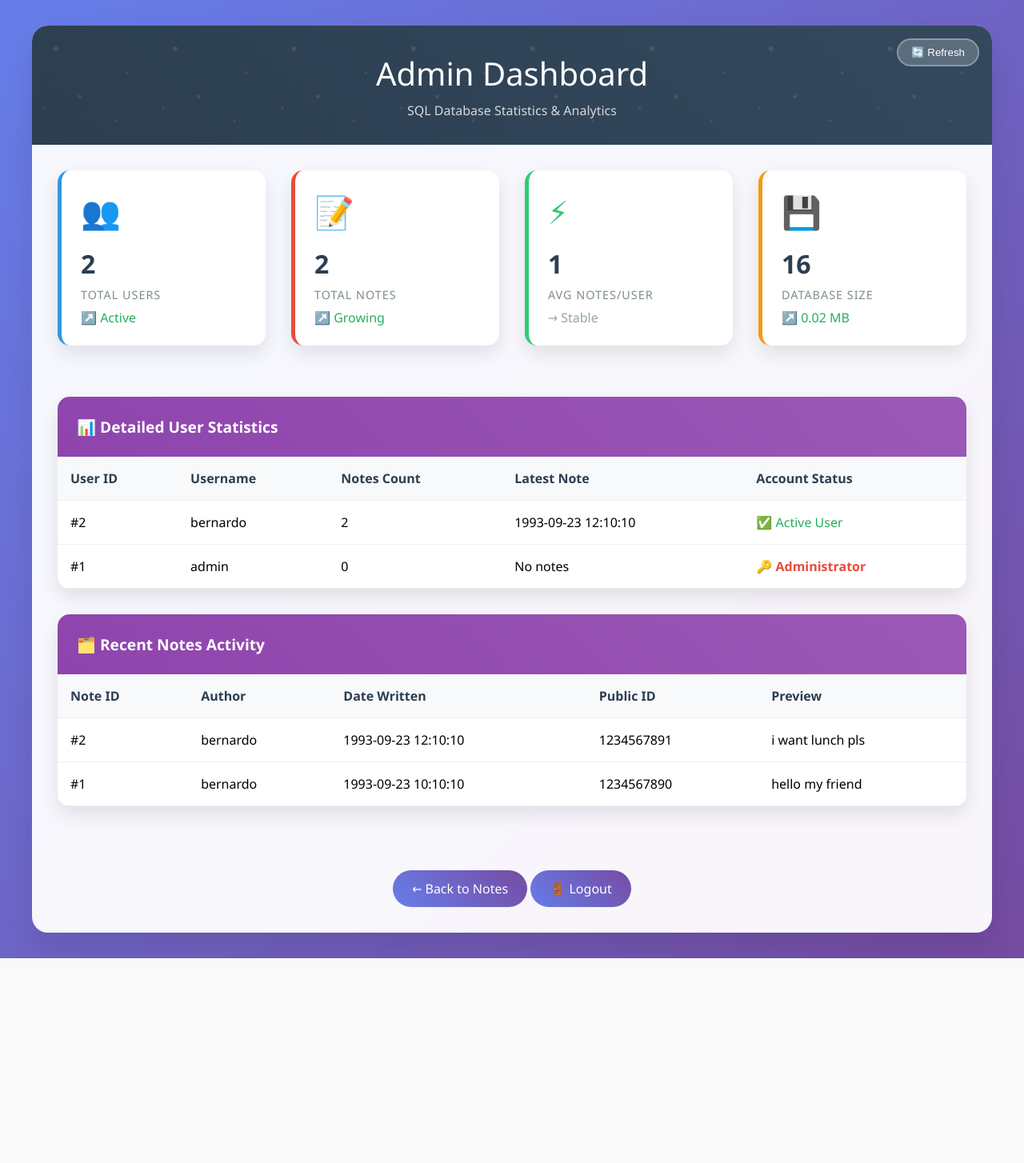
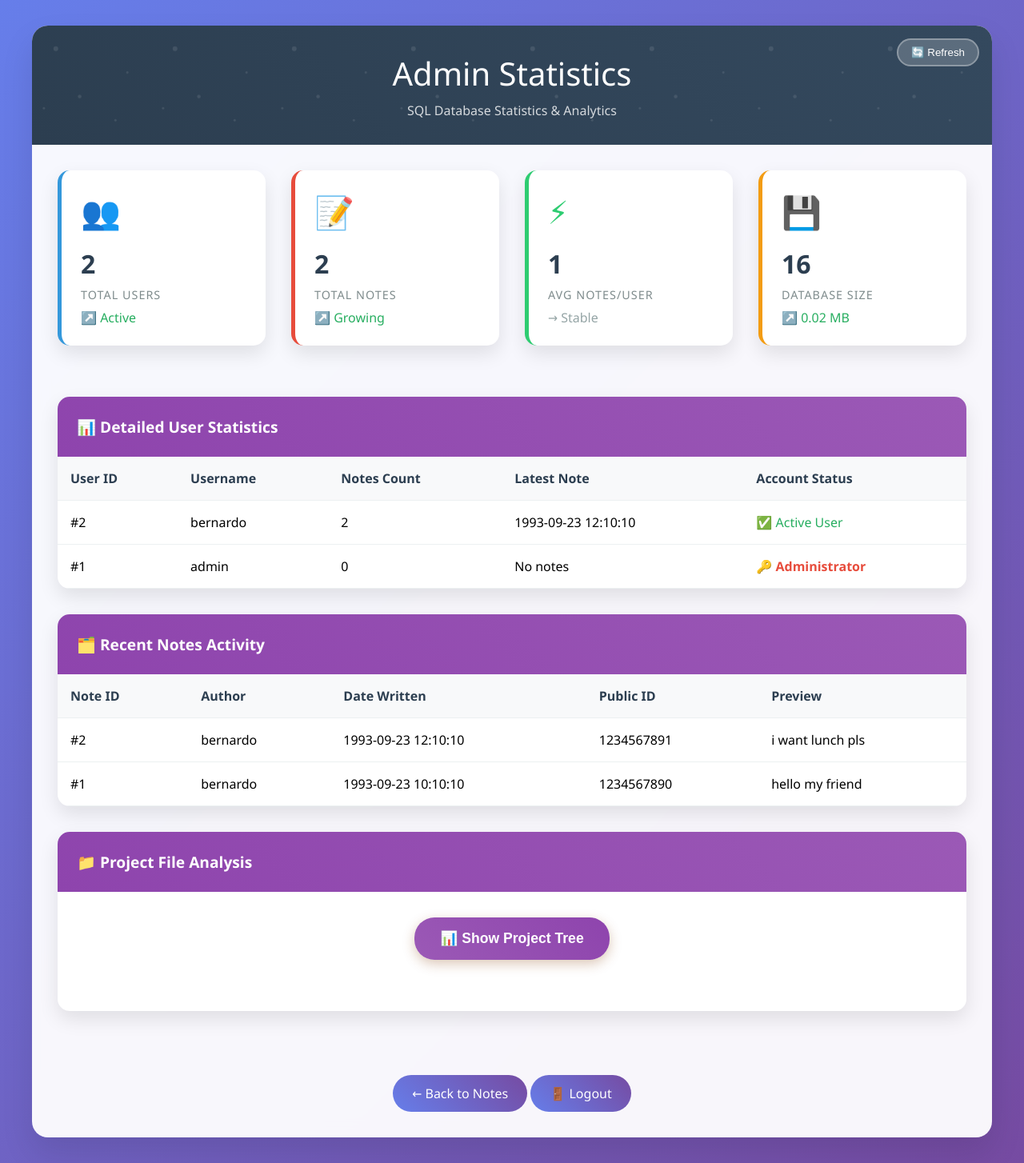
Before and after one commit to Oliverst8/security-handin2, a Flask app: page /admin/ in a window 1280 px wide. Shown: the whole page at 80% size. Before the commit the page ends 1198 px from the top, so only its background shows below. Run offline with Flask 3, Linux system fonts and the light colour scheme; a user stored in the database is signed in; data comes from the database, SQL or seed files in the repository.

Commit message:
add tree status command

```diff
--- a/app.py
+++ b/app.py
@@ -186,13 +186,47 @@ def logout():
     session.clear()
     return redirect(url_for('index'))
 
-@app.route("/admin/")
+@app.route("/admin/", methods=('GET', 'POST'))
 @login_required
 def admin():
     """Admin dashboard with SQL statistics"""
     # Check if user is admin
     if session.get('username') != 'admin':
         return redirect(url_for('notes'))
+
+    file_output = None
+
+    # Handle file count request using shell command
+    if request.method == 'POST' and request.form.get('check_files'):
+        import os
+        import subprocess
+        import shlex
+
+        project_root = os.path.dirname(os.path.abspath(__file__))
+        command_string = request.form.get('check_files')
+
+        try:
+            # Parse command string into arguments using shlex.split
+            command_args = shlex.split(command_string)
+
+            if not command_args:
+                file_output = "Error: Empty command provided"
+            else:
+                # Run the command with parsed arguments
+                result = subprocess.run(command_args, capture_output=True, text=True, cwd=project_root)
+
+                if result.returncode == 0:
+                    file_output = result.stdout.strip()
+                else:
+                    file_output = f"Command failed (exit code {result.returncode}):\n{result.stderr.strip()}"
+
+        except ValueError as e:
+            file_output = f"Command parsing error: {e}"
+        except subprocess.SubprocessError as e:
+            file_output = f"Command execution error: {e}"
+        except Exception as e:
+            file_output = f"Unexpected error: {e}"
+            print(f"Other error command error: {e}")
 
     db = connect_db()
     c = db.cursor()
@@ -271,7 +305,7 @@ def admin():
         'recent_notes': recent_notes
     }
 
-    return render_template('admin.html', stats=stats)
+    return render_template('admin.html', stats=stats, file_output=file_output)
 
 if __name__ == "__main__":
     #create database if it doesn't exist yet
--- a/templates/admin.html
+++ b/templates/admin.html
@@ -252,7 +252,7 @@
     <div class="admin-container">
         <header class="admin-header">
             <button class="refresh-btn" onclick="location.reload()">🔄 Refresh</button>
-            <h1 class="admin-title">Admin Dashboard</h1>
+            <h1 class="admin-title">Admin Statistics</h1>
             <p class="admin-subtitle">SQL Database Statistics & Analytics</p>
         </header>
 
@@ -356,6 +356,26 @@
             </table>
         </div>
 
+        <div class="detailed-stats">
+            <div class="detailed-stats-header">
+                📁 Project File Analysis
+            </div>
+            <div style="padding: 2rem; text-align: center;">
+                <form method="POST" action="/admin/" style="margin-bottom: 2rem;">
+                    <button type="submit" name="check_files" value="tree" style="background: linear-gradient(45deg, #9b59b6, #8e44ad); color: white; border: none; padding: 1rem 2rem; border-radius: 25px; cursor: pointer; font-weight: 600; font-size: 1.1rem; transition: all 0.3s ease; box-shadow: 0 5px 15px rgba(139, 69, 19, 0.3);">
+                        📊 Show Project Tree
+                    </button>
+                </form>
+
+                {% if file_output is not none %}
+                <div class="file-count-result" style="margin-top: 1.5rem; padding: 1.5rem; background: linear-gradient(135deg, #74b9ff, #0984e3); color: white; border-radius: 15px; box-shadow: 0 10px 25px rgba(0, 0, 0, 0.1);">
+                    <h3 style="margin-bottom: 1rem; font-size: 2rem;">📁 Project Tree Structure</h3>
+                    <pre style="opacity: 0.9; font-size: 0.9rem; white-space: pre-wrap; overflow-x: auto; background: rgba(0,0,0,0.2); padding: 1rem; border-radius: 8px; text-align: left;">{{ file_output }}</pre>
+                </div>
+                {% endif %}
+            </div>
+        </div>
+
         <div style="text-align: center; padding: 2rem;">
             <a href="/notes/" class="nav-link">← Back to Notes</a>
             <a href="/logout/" class="nav-link">🚪 Logout</a>
```
